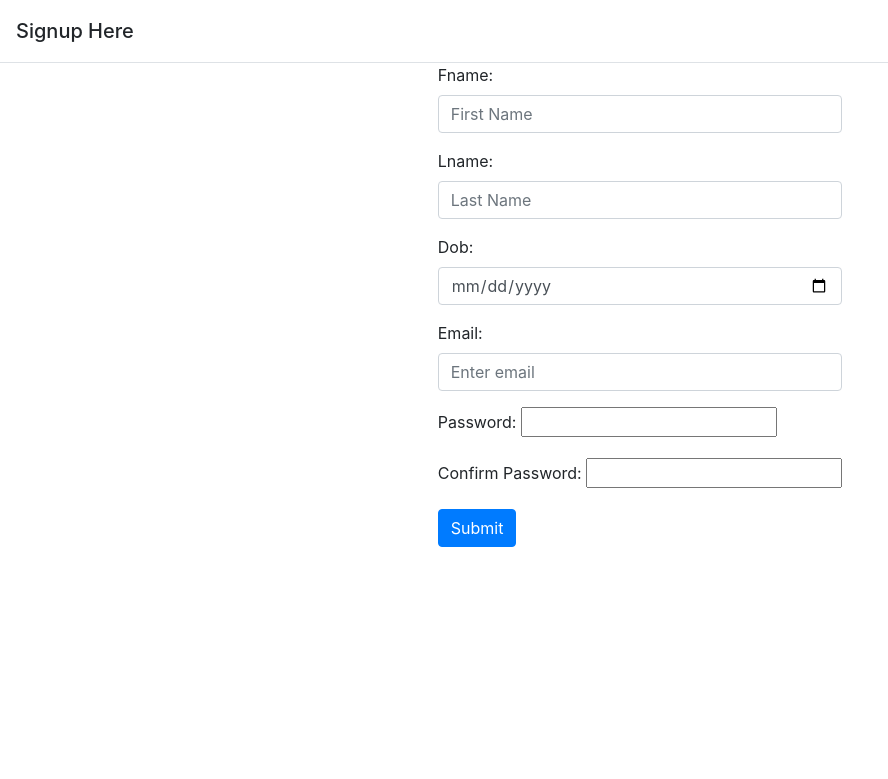
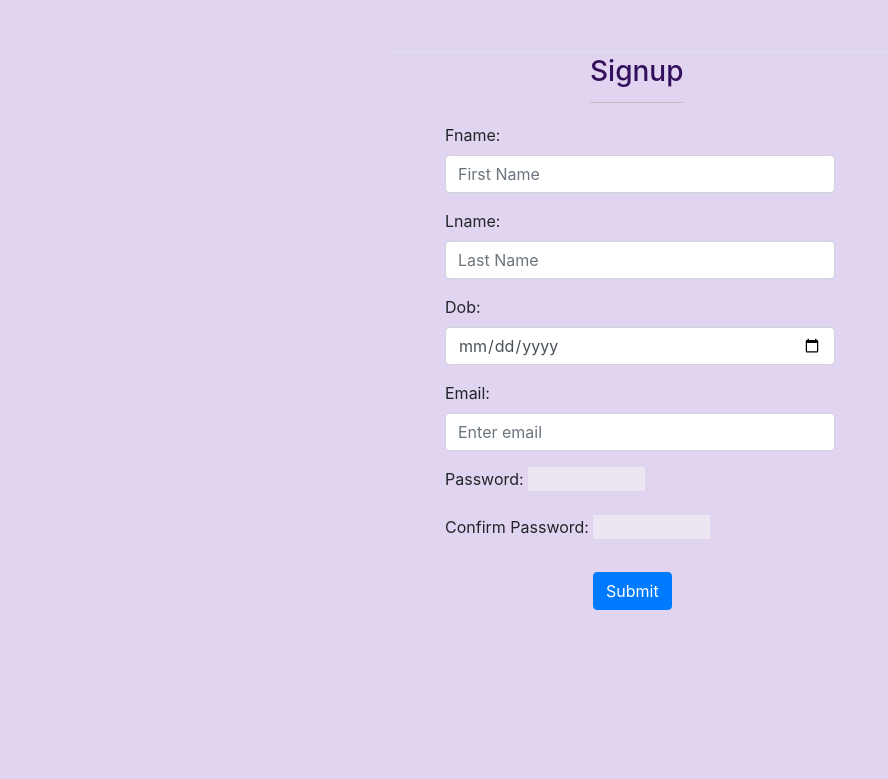
Before and after one commit to Jaygaur99/WebChatApp, a Django app: page /signup/ in a window 1280 px wide. Shown: the top 779 px of the page, without its empty margins (0-888 px from the left). Run offline with Django 3.2, Linux system fonts and the light colour scheme; some libraries are stand-ins or nearby versions; some web fonts are replaced.

Commit message:
Changes in form.css

```diff
--- /dev/null
+++ b/chat_app/main/Static/main/form.css
@@ -0,0 +1,61 @@
+
+body {
+    background: #e1d4f0;
+    height: 95vh;
+    position: absolute;
+    top: 50%;
+    left: 50%;
+    transform: translate(-50%, -50%);
+    width: 500px;
+}
+
+.modal-title{
+    position: absolute;
+    top: 4%;
+    left: 40%;
+    color: #34105c;
+    padding: 0 0 10px 0;
+    border-bottom: 1px solid silver;
+}
+
+form {
+    padding: 40px;
+    box-sizing: border-box;
+    position: relative;
+    margin: 30px 0;
+}
+
+
+
+input {
+    width: 30%;
+    padding: 0 5px;
+    height: 40 px;
+    font-size: 16px;
+    border: none;
+    background: #ebe6f1;
+    outline: none;
+}
+
+input[type="submit"] {
+    width: 50%;
+    height: 50px;
+    border: 1px solid;
+    background: #34105c;
+    border-radius: 25px;
+    font-size: 18px;
+    color: #e9f4fb;
+    font-weight: 700;
+    cursor: pointer;
+    outline: none;
+}
+
+button {
+    position: absolute;
+    top: 94%;
+    left: 40%;
+    text-align: center;
+    font-size: 30px;
+    color: #e9f4fb;
+    background: #34105c;
+}
--- a/chat_app/main/templates/main/form.html
+++ b/chat_app/main/templates/main/form.html
@@ -8,8 +8,11 @@
 
 {% block body %}
 
+
+<link rel="stylesheet" href="{% static 'main/form.css' %}">
+
   <div class="modal-header">
-    <h5 class="modal-title" id="loginModalTitle">Signup Here</h5>
+    <h3 class="modal-title" id="loginModalTitle">Signup</h3>
   </div>
   <div class="d-flex justify-content-center align-items-center container-lg">
     <form method="post" action="{% url "main:signhandle" %}">
```
